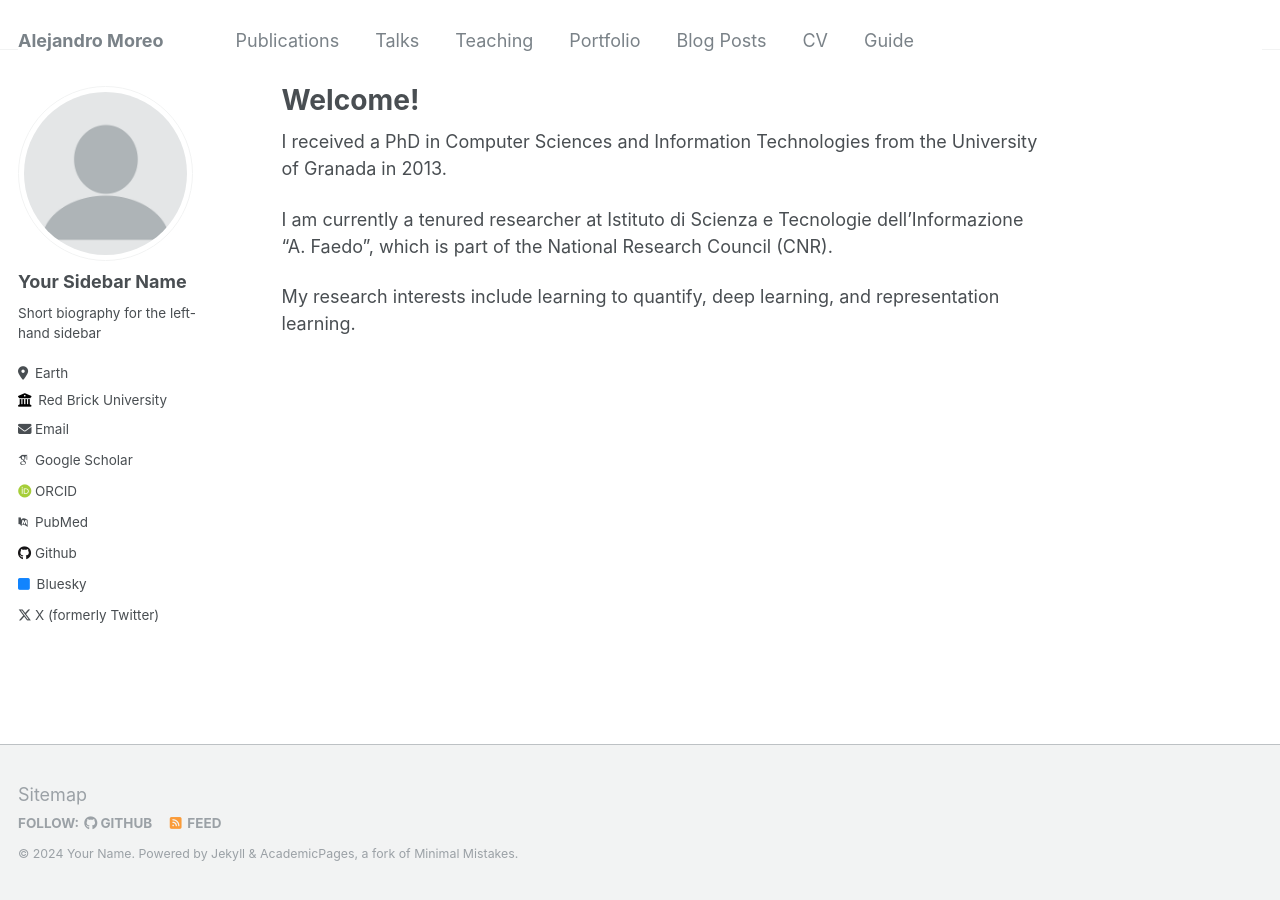
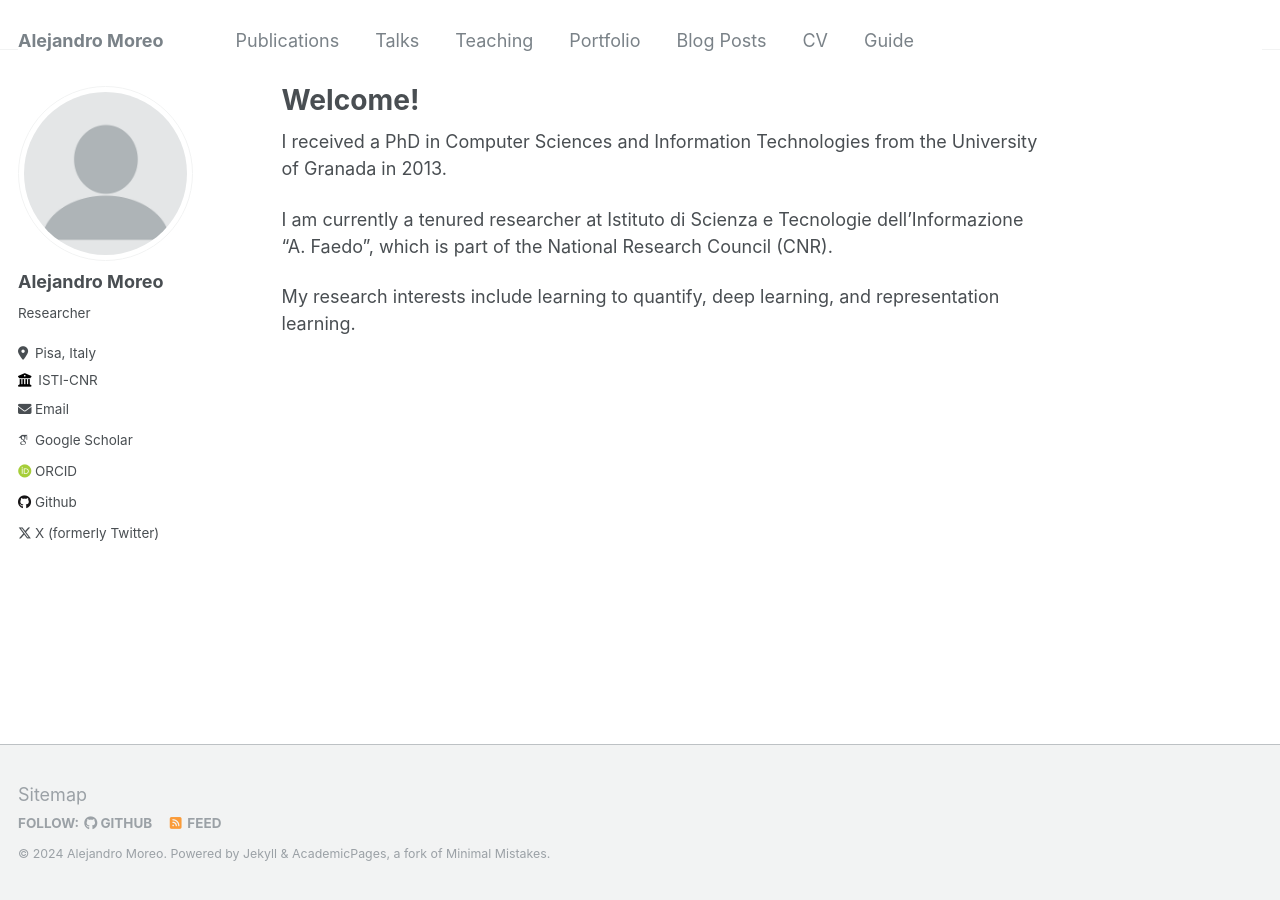
Before and after one commit to AlexMoreo/AlexMoreo.github.io, a Jekyll site: the page built from _pages/about.md, in a window 1280 px wide. Built offline with Jekyll 4.4.1, drawn with Linux system fonts in a browser that asks for light colours; some web fonts are replaced.

Commit message:
Update _config.yml

```diff
--- a/_config.yml
+++ b/_config.yml
@@ -10,11 +10,11 @@
 locale                   : "en-US"
 title                    : "Alejandro Moreo"
 title_separator          : "-"
-name                     : &name "Your Name"
-description              : &description "personal description"
+name                     : &name "Alejandro Moreo"
+description              : &description "Researcher at ISTI-CNR"
 url                      : https://AlexMoreo.github.io # the base hostname & protocol for your site e.g. "https://mmistakes.github.io"
 baseurl                  : "" # the subpath of your site, e.g. "/blog"
-repository               : "academicpages/academicpages.github.io"
+repository               : "https://AlexMoreo.github.io"
 
 # Site Author - The following control what appear as part of the author content on the side bar.
 #               If a field is blank the icon and link will not appear, otherwise it will be shown.
@@ -22,32 +22,32 @@ repository               : "academicpages/academicpages.github.io"
 author:
   # Biographic information
   avatar           : "profile.png"
-  name             : "Your Sidebar Name"
+  name             : "Alejandro Moreo"
   pronouns         : # example: "she/her"
-  bio              : "Short biography for the left-hand sidebar"
-  location         : "Earth"
-  employer         : "Red Brick University"
+  bio              : "Researcher"
+  location         : "Pisa, Italy"
+  employer         : "ISTI-CNR"
   uri              : # URL
-  email            : "none@example.org"
+  email            : "alejandro.moreo@isti.cnr.it"
 
   # Academic websites
   arxiv            : # URL - Update with the correct link to your profile
-  googlescholar    : "https://scholar.google.com/citations?user=PS_CX0AAAAAJ"
+  googlescholar    : "https://scholar.google.es/citations?user=4RIy5E4AAAAJ&hl=en"
   impactstory      : # URL
-  orcid            : "http://orcid.org/yourorcidurl"
-  pubmed           : "https://www.ncbi.nlm.nih.gov/pubmed/?term=john+snow"
+  orcid            : "http://orcid.org/0000-0002-0377-1025"
+  pubmed           : #"https://www.ncbi.nlm.nih.gov/pubmed/?term=john+snow"
   researchgate     : # URL
 
   # Repositories and software development
   bitbucket        : # Username - Update with your username on the site
   codepen          : # Username
   dribbble         : # Username
-  github           : "academicpages"
+  github           : "AlexMoreo"
   kaggle           : # Username
   stackoverflow    : # User number or user number and name (i.e., use "1" or "1/jeff-atwood")
 
   # Social media
-  bluesky          : "bsky.app" # Replace this with you Bluesky username
+  bluesky          : #"bsky.app" # Replace this with you Bluesky username
   facebook         : # Username
   flickr           : # Username
   foursquare       : # Username
```
